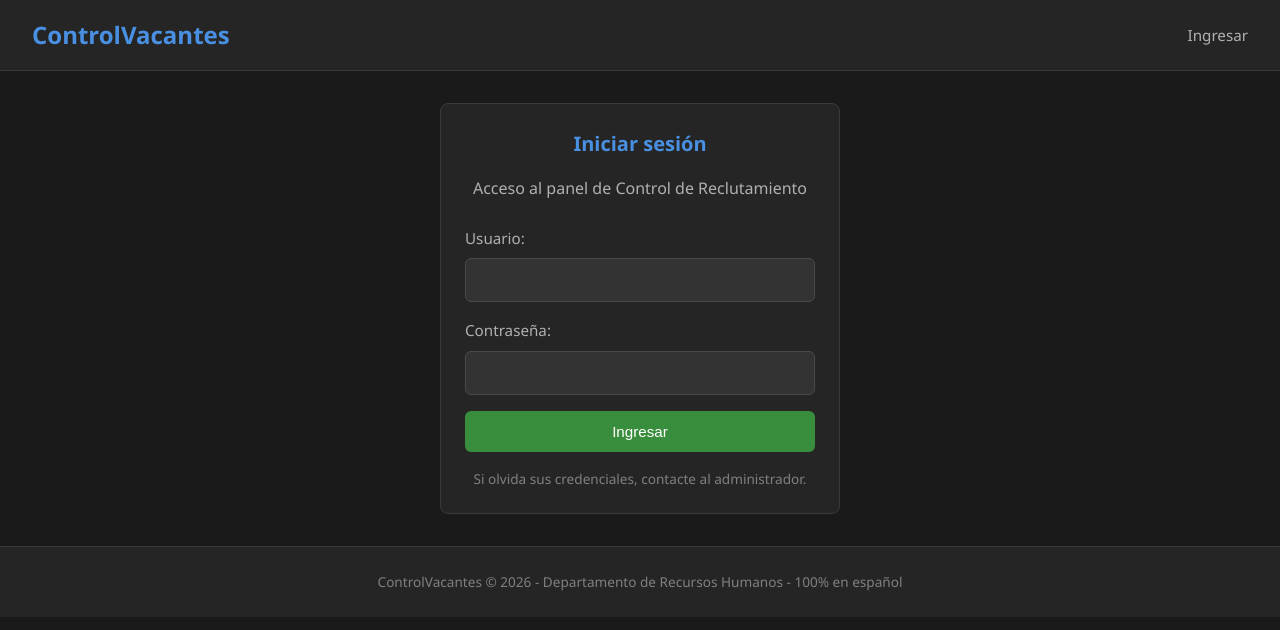
After one commit to Mau423/Control-de-Reclutamientos, a Flask app: page /login in a window 1280 px wide. The commit adds this page. Shown: the top 630 px of the page. Run offline with Flask 3, Linux system fonts and the light colour scheme.

Commit message:
Login con variables de entorno

```diff
--- /dev/null
+++ b/app/controllers/auth.py
@@ -0,0 +1,65 @@
+"""Controlador de autenticación simple sin base de datos.
+
+Lee el usuario y la clave de las variables de entorno APP_USUARIO y APP_CLAVE.
+Usa la sesión de Flask para mantener el estado de autenticación.
+"""
+
+import os
+
+from flask import (
+    Blueprint,
+    current_app,
+    flash,
+    redirect,
+    render_template,
+    request,
+    session,
+    url_for,
+)
+
+auth_bp = Blueprint("auth", __name__)
+
+
+def _credenciales_validas(usuario: str, clave: str) -> bool:
+    """Compara las credenciales recibidas con las variables de entorno."""
+    app_usuario = (
+        current_app.config.get("APP_USUARIO") or os.getenv("APP_USUARIO")
+    )
+    app_clave = current_app.config.get("APP_CLAVE") or os.getenv("APP_CLAVE")
+
+    if not app_usuario or not app_clave:
+        return False
+
+    return usuario == app_usuario and clave == app_clave
+
+
+@auth_bp.get("/login")
+def login():
+    """Muestra el formulario de ingreso."""
+    if "usuario" in session:
+        return redirect(url_for("vacantes.inicio"))
+    return render_template("login.html")
+
+
+@auth_bp.post("/login")
+def autenticar():
+    """Valida las credenciales y crea la sesión."""
+    usuario = request.form.get("usuario", "").strip()
+    clave = request.form.get("clave", "").strip()
+
+    if _credenciales_validas(usuario, clave):
+        session["usuario"] = usuario
+        session.permanent = False
+        flash("Sesión iniciada correctamente.", "success")
+        return redirect(url_for("vacantes.inicio"))
+
+    flash("Usuario o contraseña incorrectos", "error")
+    return redirect(url_for("auth.login"))
+
+
+@auth_bp.get("/salir")
+def salir():
+    """Cierra la sesión del usuario."""
+    session.pop("usuario", None)
+    flash("Sesión cerrada.", "info")
+    return redirect(url_for("auth.login"))
--- a/app/templates/base.html
+++ b/app/templates/base.html
@@ -380,10 +380,16 @@
 </head>
 <body>
     <nav>
-        <a href="{{ url_for('vacantes.inicio') }}" class="logo">ControlVacantes</a>
+        <a href="{{ url_for('vacantes.inicio') if session.get('usuario') else url_for('auth.login') }}" class="logo">ControlVacantes</a>
         <div class="nav-links">
-            <a href="{{ url_for('vacantes.inicio') }}">Inicio</a>
-            <a href="{{ url_for('vacantes.resultados') }}">Resultados</a>
+            {% if session.get("usuario") %}
+                <a href="{{ url_for('vacantes.inicio') }}">Inicio</a>
+                <a href="{{ url_for('vacantes.resultados') }}">Resultados</a>
+                <span style="color:#b0b0b0; font-size:0.9rem;">{{ session.usuario }}</span>
+                <a href="{{ url_for('auth.salir') }}" style="color:#4a90e2;">Salir</a>
+            {% else %}
+                <a href="{{ url_for('auth.login') }}">Ingresar</a>
+            {% endif %}
         </div>
     </nav>
 
--- /dev/null
+++ b/app/templates/login.html
@@ -0,0 +1,32 @@
+{% extends "base.html" %}
+
+{% block title %}Iniciar sesión{% endblock %}
+
+{% block content %}
+<div class="card" style="max-width: 400px; margin: 0 auto;">
+    <h2 style="text-align: center;">Iniciar sesión</h2>
+    <p style="text-align: center; color: #b0b0b0; margin-bottom: 1.5rem;">
+        Acceso al panel de Control de Reclutamiento
+    </p>
+
+    <form method="POST" action="{{ url_for('auth.autenticar') }}">
+        <div class="form-group">
+            <label for="usuario">Usuario:</label>
+            <input type="text" name="usuario" id="usuario" required autocomplete="username">
+        </div>
+        <div class="form-group">
+            <label for="clave">Contraseña:</label>
+            <input type="password" name="clave" id="clave" required autocomplete="current-password">
+        </div>
+        <div class="form-group mt-2">
+            <button type="submit" class="btn btn-success" style="width: 100%;">Ingresar</button>
+        </div>
+    </form>
+
+    <div class="mt-2 text-center">
+        <p style="color: #808080; font-size: 0.85rem;">
+            Si olvida sus credenciales, contacte al administrador.
+        </p>
+    </div>
+</div>
+{% endblock %}
```
Also changed, not shown: app/__init__.py (+7 -1 lines), app/controllers/vacantes.py (+14 -0 lines), 1 other file.
